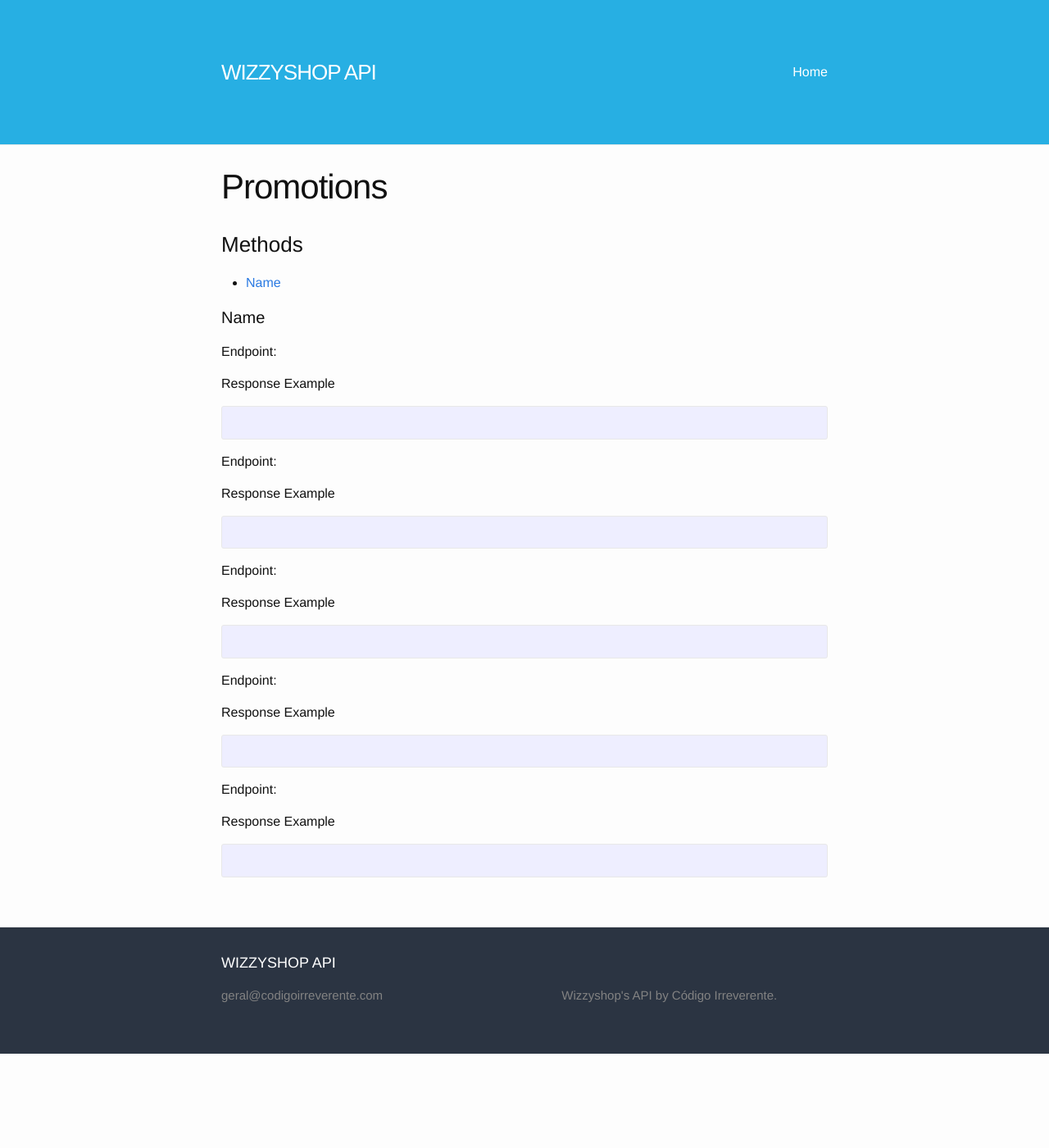
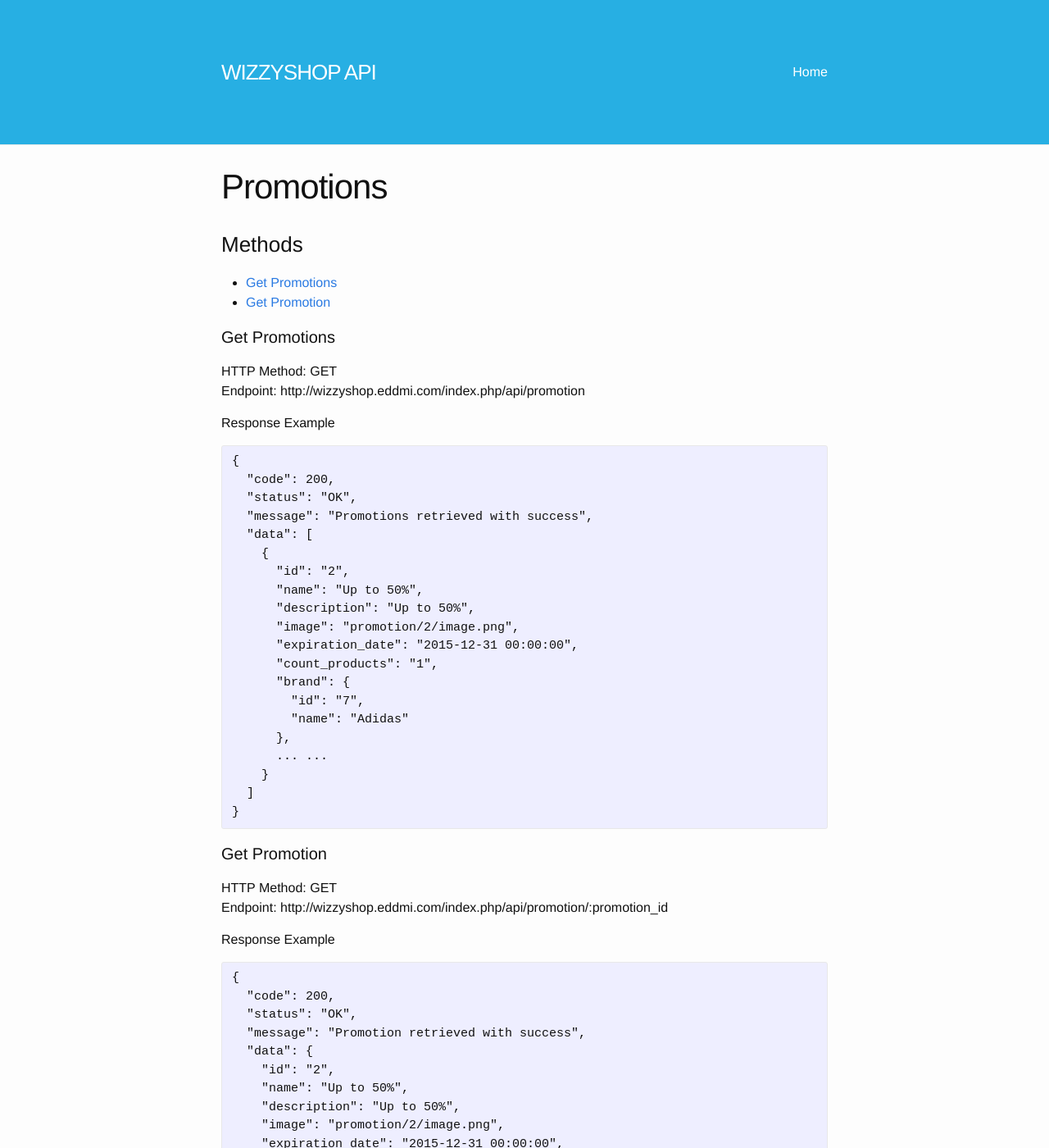
Before and after one commit to ciportugal/wizzyapi, a Jekyll site: the page built from promotions.md, in a window 1280 px wide and 1400 px high. Shown: the whole window at 82% size. Built offline with Jekyll 4.4.1, drawn with Linux system fonts in a browser that asks for light colours; some of the changed text lies outside the part shown.

Commit message:
Complete promotions

```diff
--- a/promotions.md
+++ b/promotions.md
@@ -5,45 +5,74 @@ permalink: /promotions/
 ---
 
 <h3>Methods</h3>
-* [Name](#id)
+* [Get Promotions](#get-promotions)
+* [Get Promotion](#get-promotion)
 
 
-<h4 id="get-brands">Name</h4>
-Endpoint: []()
+<h4 id="get-promotions">Get Promotions</h4>
+HTTP Method: GET
+<br/>
+Endpoint: http://wizzyshop.eddmi.com/index.php/api/promotion
 
 Response Example
 <pre>
-
+{
+  "code": 200,
+  "status": "OK",
+  "message": "Promotions retrieved with success",
+  "data": [
+    {
+      "id": "2",
+      "name": "Up to 50%",
+      "description": "Up to 50%",
+      "image": "promotion/2/image.png",
+      "expiration_date": "2015-12-31 00:00:00",
+      "count_products": "1",
+      "brand": {
+        "id": "7",
+        "name": "Adidas"
+      },
+      ... ...
+    }
+  ]
+}
 </pre>
 
-<h4 id=""></h4>
-Endpoint: []()
+<h4 id="get-promotion">Get Promotion</h4>
+HTTP Method: GET
+<br/>
+Endpoint: http://wizzyshop.eddmi.com/index.php/api/promotion/:promotion_id
 
 Response Example
 <pre>
-
+{
+  "code": 200,
+  "status": "OK",
+  "message": "Promotion retrieved with success",
+  "data": {
+    "id": "2",
+    "name": "Up to 50%",
+    "description": "Up to 50%",
+    "image": "promotion/2/image.png",
+    "expiration_date": "2015-12-31 00:00:00",
+    "brand": {
+      "id": "7",
+      "name": "Adidas"
+    },
+    "products": [
+      {
+        "id": "15",
+        "name": "Sandals",
+        "description": "Adidas Sandals",
+        "price": "45.00",
+        "photos": [
+          "product/15/1.png",
+          "product/15/2.png",
+          "product/15/3.png"
+        ]
+      },
+      ... ...
+    ]
+  }
+}
 </pre>
-
-<h4 id=""></h4>
-Endpoint: []()
-
-Response Example
-<pre>
-
-</pre>
-
-<h4 id=""></h4>
-Endpoint: []()
-
-Response Example
-<pre>
-
-</pre>
-
-<h4 id=""></h4>
-Endpoint: []()
-
-Response Example
-<pre>
-
-</pre>
```
